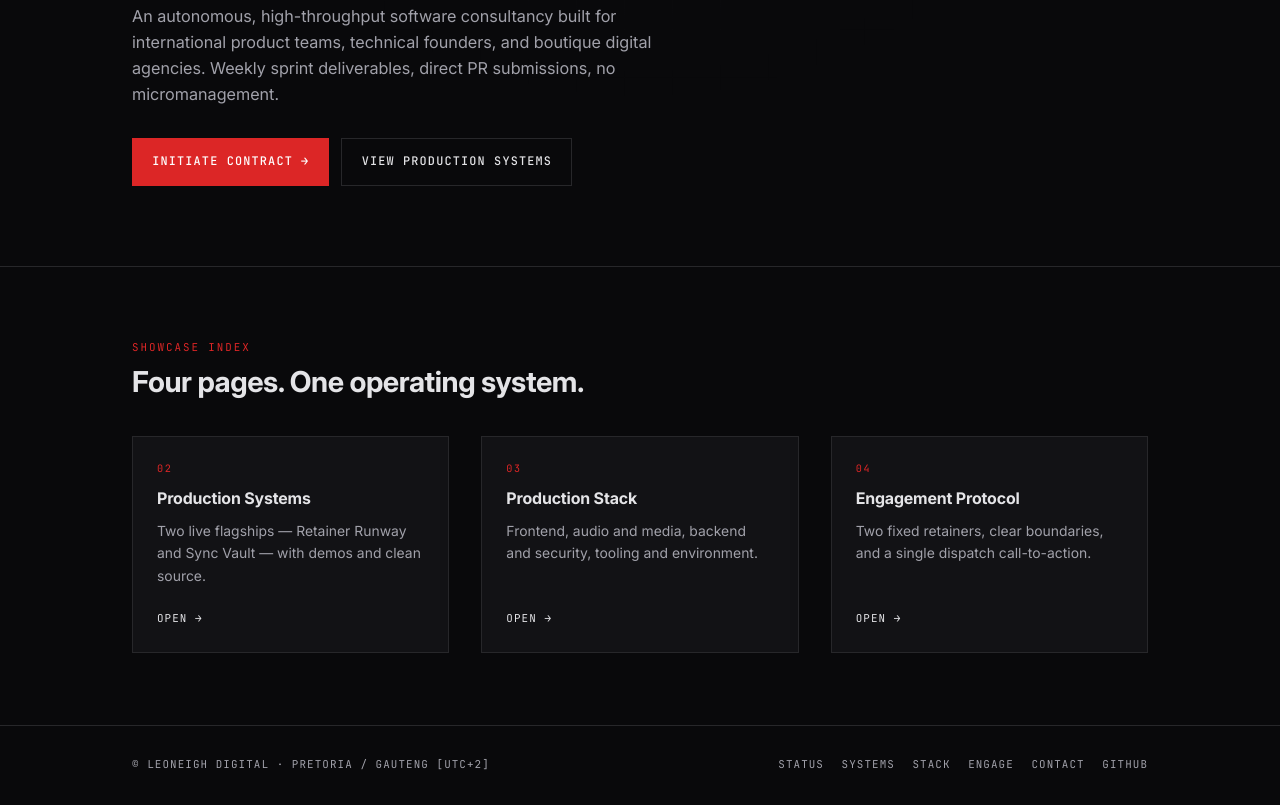
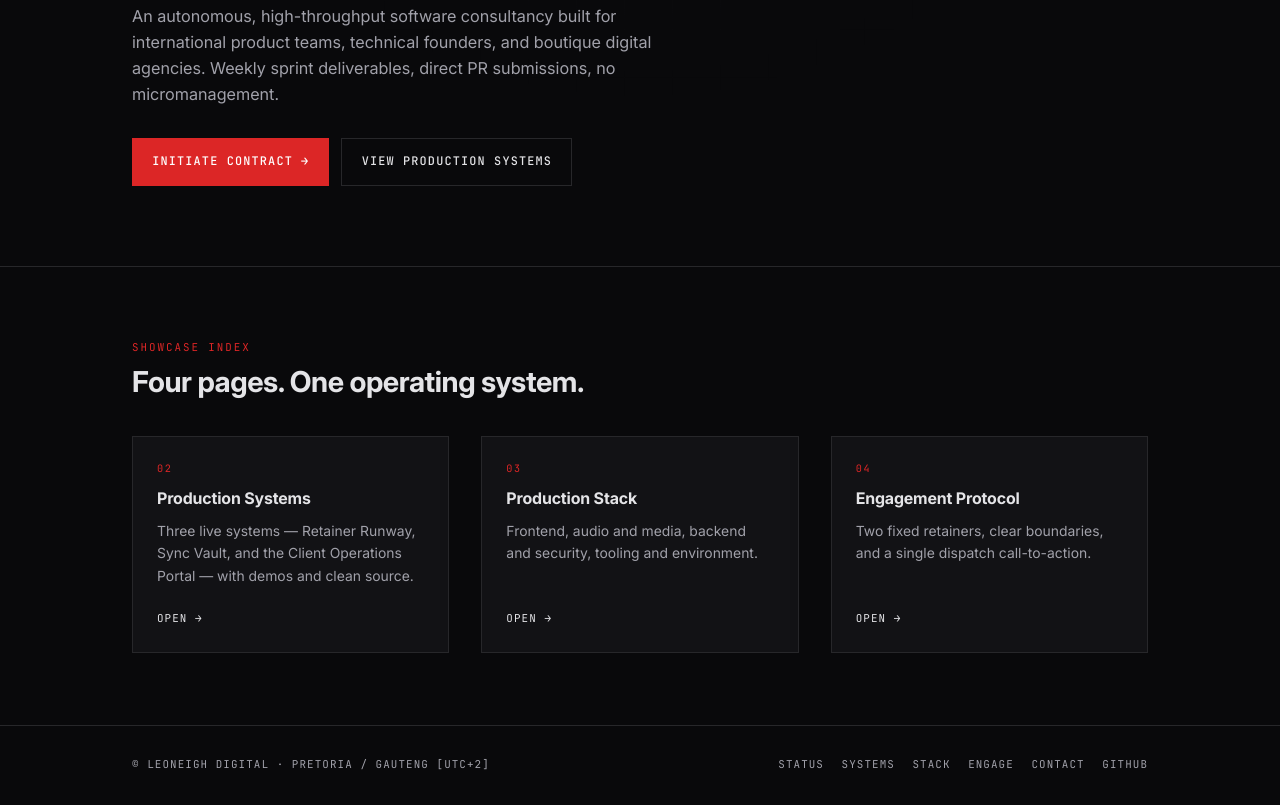
Before and after one commit to LeoneighDigital/leoneigh-digital, a plain HTML site: page index.html in a window 1280 px wide. Shown: the part 691-1496 px from the top of the page. Drawn offline with Linux system fonts and the light colour scheme.

Commit message:
Update production systems description to include Client Operations Portal

```diff
--- a/index.html
+++ b/index.html
@@ -124,7 +124,7 @@
         <a class="index-card" href="systems.html">
           <span class="index-num">02</span>
           <h3>Production Systems</h3>
-          <p>Two live flagships — Retainer Runway and Sync Vault — with demos and clean source.</p>
+          <p>Three live systems — Retainer Runway, Sync Vault, and the Client Operations Portal — with demos and clean source.</p>
           <span class="index-go">Open <span aria-hidden="true">→</span></span>
         </a>
 
```
Also changed, not shown: systems.html (+1 -1 lines).
